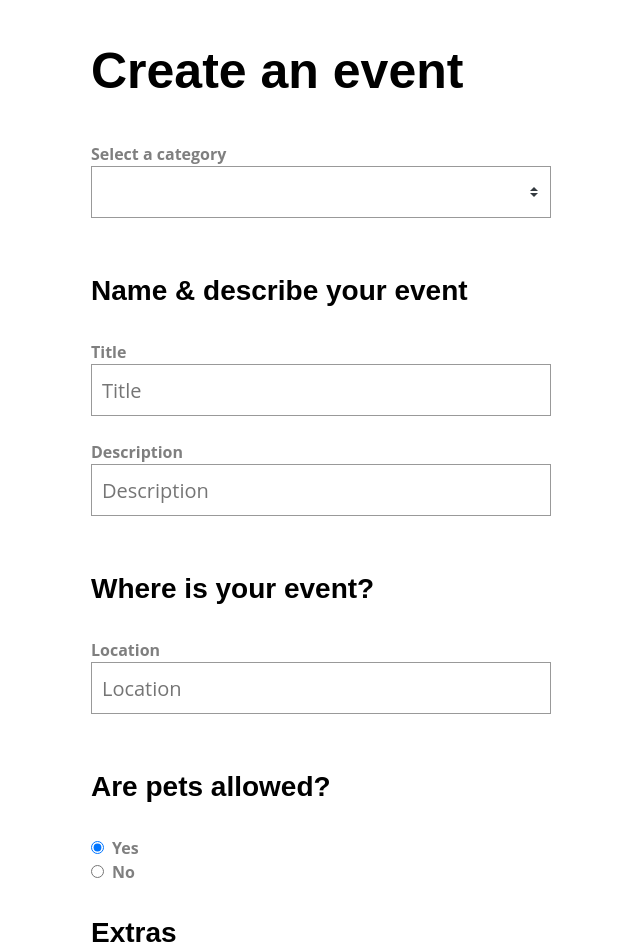
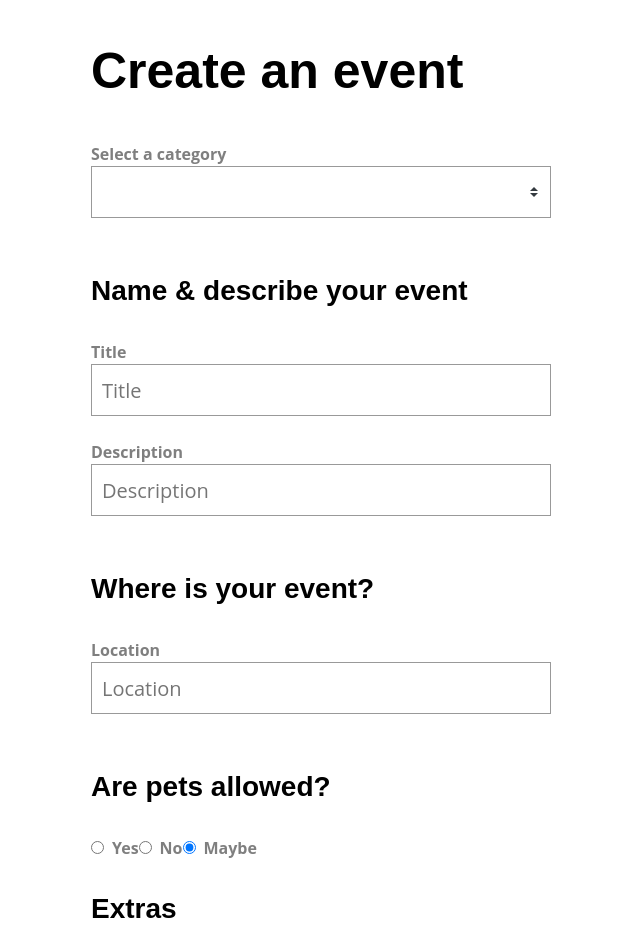
Before and after one commit to dgloriaweb/Vue-3-Forms, a Vue app: page / in a window 1280 px wide. Shown: the top 952 px of the page, without its empty margins (339-979 px from the left). Built offline with nearby package versions, Linux system fonts and the light colour scheme.

Commit message:
end of pt 7

```diff
--- /dev/null
+++ b/src/components/BaseRadio.vue
@@ -0,0 +1,32 @@
+<template>
+  <input
+    type="radio"
+    :checked="modelValue"
+    :value="value"
+    @change="$emit('update:modelValue', value)"
+    v-bind="$attrs"
+  />
+  <label v-if="label">{{ label }}</label>
+</template>
+
+<script>
+export default {
+  props: {
+    label: {
+      type: String,
+      default: ''
+    },
+    modelValue: {
+      type: [String, Number],
+      default: ''
+    },
+    value: {
+      type: [String, Number],
+      required: true
+    }
+  }
+}
+</script>
+
+<style>
+</style>
--- /dev/null
+++ b/src/components/BaseRadioGroup.vue
@@ -0,0 +1,48 @@
+<template>
+<component v-for="option in options"
+:key="option.value"
+:is="vertical ? 'div': 'span'"
+class="{
+    horizontal: !vertical
+    }">
+  <BaseRadio
+    :label="option.label"
+    :value="option.value"
+    :name="name"
+    :modelValue="modelValue"
+    @update:modelValue="$emit('update:modelValue', $event)"
+  />
+</component>
+</template>
+
+<script>
+import BaseRadio from './BaseRadio.vue'
+
+export default {
+  components: { BaseRadio },
+  props: {
+    options: {
+      type: Array,
+      required: true
+    },
+    name: {
+      type: String,
+      required: true
+    },
+    modelValue: {
+      type: [String, Number],
+      required: true
+    },
+    vertical: {
+      type: Boolean,
+      default: false
+    }
+  }
+}
+</script>
+
+<style scoped>
+.horizontal{
+    margin-right: 20px;
+}
+</style>
--- a/src/views/SimpleForm.vue
+++ b/src/views/SimpleForm.vue
@@ -14,22 +14,14 @@
 
       <h3>Where is your event?</h3>
 
-      <BaseInput v-model="event.location" label="Location" type="text" />
+      <BaseInput v-model="event.location" label="Location" type="text"/>
 
       <h3>Are pets allowed?</h3>
-      <div>
-        <input type="radio" v-model="event.pets" :value="1" name="pets" />
-        <label>Yes</label>
-      </div>
-
-      <div>
-        <input type="radio" v-model="event.pets" :value="0" name="pets" />
-        <label>No</label>
-      </div>
+      <BaseRadioGroup v-model="event.pets" name="pets" :options="petOptions" />
 
       <h3>Extras</h3>
       <div>
-        <BaseCheckbox v-model="event.extras.catering" label="Catering"/>
+        <BaseCheckbox v-model="event.extras.catering" label="Catering" />
       </div>
 
       <div>
@@ -66,8 +58,18 @@
           catering: false,
           music: false
         }
-      }
+      },
+      petOptions: [{
+        label: 'Yes',
+        value: 1
+      }, {
+        label: 'No',
+        value: 0
+      }, {
+        label: 'Maybe',
+        value: 2
+      }]
     };
-  }
+  },
 };
 </script>
```
